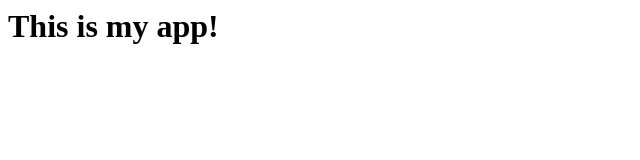
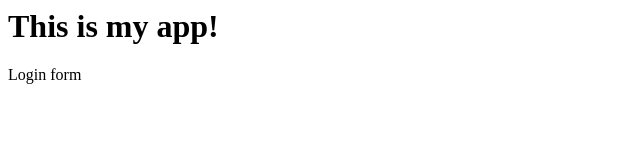
Before and after one commit to HelpMichaelCode/mysampleapp, a plain HTML site: page index.html in a window 1280 px wide. Shown: the full height of the page, 0-640 px from the left. Drawn offline with Linux system fonts and the light colour scheme.

Commit message:
Login Form

```diff
--- /dev/null
+++ b/dir2/app2.js
@@ -0,0 +1 @@
+console.log('I am app2.js');
--- a/index.html
+++ b/index.html
@@ -2,5 +2,6 @@
   <head><head>
     <body>
       <h1>This is my app!</h1>
+      Login form
     </body>
 </html>
```
Also changed, not shown: login.html (added, +1 -0 lines), log.txt (added).
